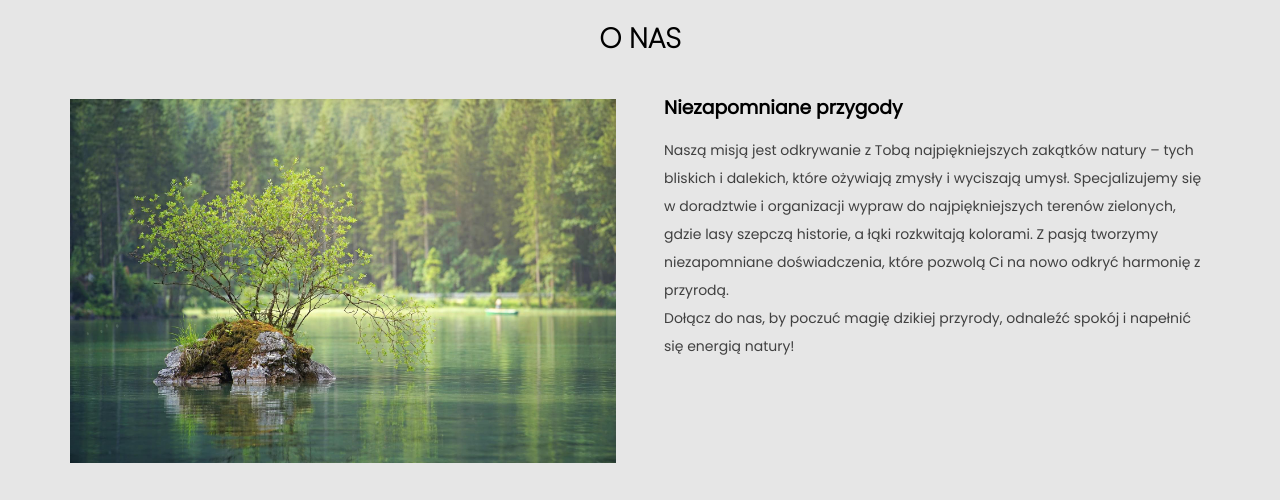
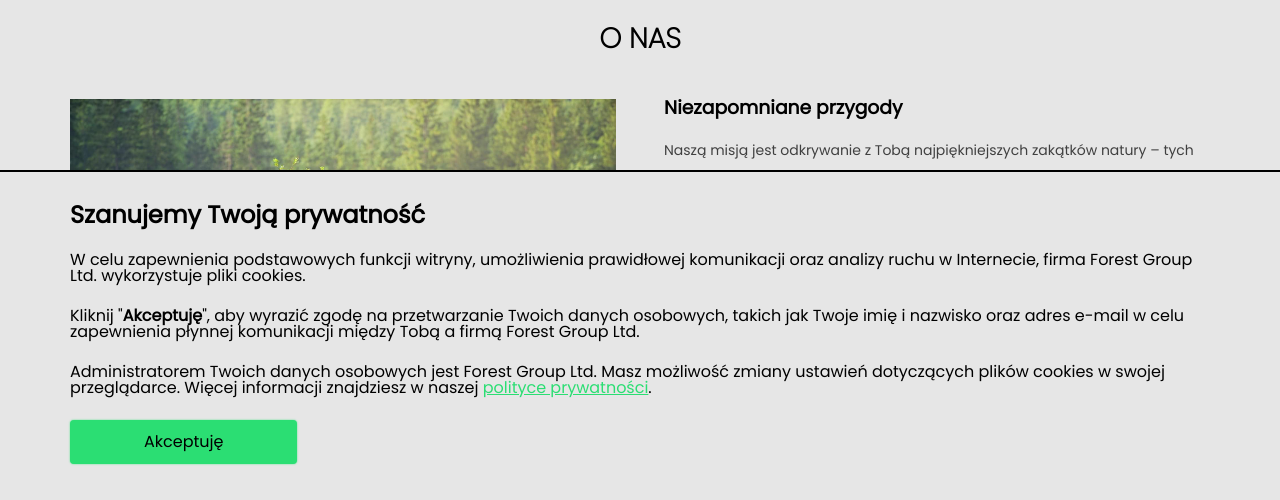
Before and after one commit to wojtekpirog/Forest_website_HTML_SCSS_JS_Responsive, a website: page docs/index.html in a window 1280 px wide. Shown: the part 304-804 px from the top of the page. Drawn offline with Linux system fonts and the light colour scheme.

Commit message:
Create a cookie alert

```diff
--- a/docs/index.html
+++ b/docs/index.html
@@ -12,6 +12,25 @@
   <link rel="stylesheet" type="text/css" href="./css/style.min.css">
 </head>
 <body data-current-page="home">
+  <!-- Cookie alert -->
+  <div class="cookie-alert">
+    <!-- Container -->
+    <div class="container">
+      <!-- Cookie alert heading -->
+      <h2 class="cookie-alert__heading">Szanujemy Twoją prywatność</h2>
+      <!-- Cookie alert heading -->
+      <!-- Cookie alert message -->
+      <p class="cookie-alert__message">W celu zapewnienia podstawowych funkcji witryny, umożliwienia prawidłowej komunikacji oraz analizy ruchu w Internecie, firma Forest Group Ltd. wykorzystuje pliki cookies.</p>
+      <p class="cookie-alert__message">Kliknij "<b>Akceptuję</b>", aby wyrazić zgodę na przetwarzanie Twoich danych osobowych, takich jak Twoje imię i nazwisko oraz adres e-mail w celu zapewnienia płynnej komunikacji między Tobą a firmą Forest Group Ltd.</p>
+      <p class="cookie-alert__message">Administratorem Twoich danych osobowych jest Forest Group Ltd. Masz możliwość zmiany ustawień dotyczących plików cookies w swojej przeglądarce. Więcej informacji znajdziesz w naszej <a href="#" class="cookie-alert__link" target="_blank" rel="noopener noreferrer">polityce prywatności</a>.</p>
+      <!-- Cookie alert message -->
+      <!-- Cookie alert button -->
+      <button type="button" class="cookie-alert__button">Akceptuję</button>
+      <!-- Cookie alert button -->
+    </div>
+    <!-- Container -->
+  </div>
+  <!-- Cookie alert -->
   <!-- Fluid container -->
   <div class="container-fluid">
     <!-- Navbar -->
--- a/src/js/main.js
+++ b/src/js/main.js
@@ -1,4 +1,5 @@
 import setFooterYear from "./footer.js";
+import handleCookieAlert from "./cookie_alert.js";
 import handleScrollSpy from "./homepage/scrollspy.js";
 import { setInitialCharsCounter, handleFormClear, handleFormSubmit, handleTextarea } from "./contact/form.js";
 import { toggleNavbarMenu, closeNavbarMenu } from "./navbar.js";
@@ -32,6 +33,9 @@ export let contactFormControls;
 // Popup
 export let popupContainer;
 export let closePopupButton;
+// Cookie alert
+export let cookieAlertBox;
+export let cookieAcceptButton;
 
 const main = () => {
   prepareDOMElements();
@@ -67,11 +71,15 @@ const prepareDOMElements = () => {
   // Popup container
   popupContainer = document.querySelector(".form-popup__container");
   closePopupButton = document.querySelector(".form-popup__close-button");
+  // Cookie alert
+  cookieAlertBox = document.querySelector(".cookie-alert");
+  cookieAcceptButton = document.querySelector(".cookie-alert__button");
 
   navbarHeight = navbar.offsetHeight;
 }
 
 const addListeners = () => {
+  cookieAcceptButton.addEventListener("click", handleCookieAlert);
   toggleButton.addEventListener("click", toggleNavbarMenu);
   overlay.addEventListener("click", closeNavbarMenu);
 
--- /dev/null
+++ b/src/scss/components/_cookiealert.scss
@@ -0,0 +1,50 @@
+@use "../utils/colors" as colors;
+@use "../utils/mixins" as mixins;
+
+.cookie-alert {
+  position: fixed;
+  bottom: 0;
+  width: 100%;
+  padding: 2em;
+  background-color: colors.$light;
+  border-top: 2px solid colors.$black;
+  z-index: 12;
+  transform: translateY(100%);
+  animation: showCookieAlert 1s 500ms forwards;
+
+  &--hidden {
+    animation: hideCookieAlert 1s forwards;
+  }
+
+  &__message, &__button {
+    margin-top: 1.5em;
+  }
+
+  &__link {
+    color: colors.$mint;
+  }
+
+  &__button {
+    @include mixins.buttonAndLinkStyles(colors.$mint, colors.$black, colors.$mintshadow);
+    border: 2px solid transparent;
+    cursor: pointer;
+  }
+}
+
+@keyframes showCookieAlert {
+  0% {
+    transform: translateY(100%);
+  }
+  100% {
+    transform: translateY(0);
+  }
+}
+
+@keyframes hideCookieAlert {
+  0% {
+    transform: translateY(0);
+  }
+  100% {
+    transform: translateY(100%);
+  }
+}
--- a/src/scss/components/_index.scss
+++ b/src/scss/components/_index.scss
@@ -1,3 +1,4 @@
+@forward "./cookiealert";
 @forward "./navbar";
 @forward "./hero";
 @forward "./aboutsection";
```
Also changed, not shown: docs/css/style.min.css, docs/js/main.min.js, src/js/cookie_alert.js (added), 2 other files.
